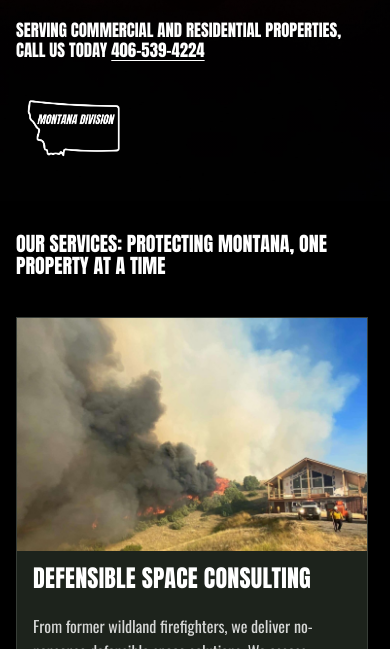
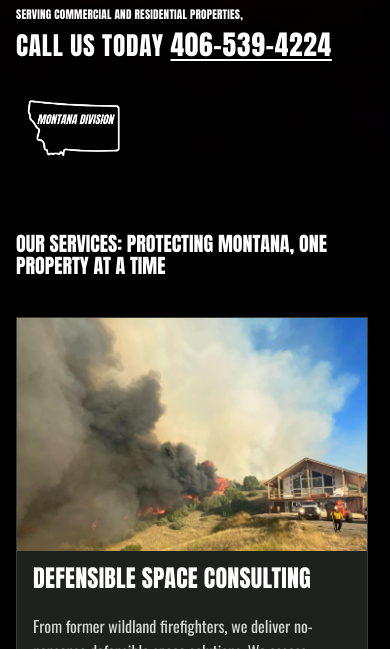
Before and after one commit to MRJOHN5ON/fire-forestryMigrated, a plain HTML site: page index.html in a window 390 px wide. Shown: the part 451-1100 px from the top of the page. Drawn offline with nearby package versions, Linux system fonts and the light colour scheme.

Commit message:
Fix mobile hero callout: stack serving line and enlarge phone CTA.
Split the home hero tagline into two lines on small screens so "Call us today" and the phone number read clearly at a larger size.

Co-authored-by: Cursor <cursoragent@cursor.com>

```diff
--- a/index.html
+++ b/index.html
@@ -210,7 +210,10 @@ j=d.createElement(s),dl=l!='dataLayer'?'&l='+l:'';j.async=true;j.src=
           <div class="hero-logo-wrap">
             <img class="hero-logo" src="assets/images/givens-1.png" alt="Givens Fire and Forestry badge">
           </div>
-          <p class="hero-callout">Serving commercial and residential properties, Call us today <a href="tel:14065394224">406-539-4224</a></p>
+          <p class="hero-callout">
+            <span class="hero-callout__serve">Serving commercial and residential properties,</span>
+            <span class="hero-callout__cta">Call us today <a href="tel:14065394224">406-539-4224</a></span>
+          </p>
           <img class="division-badge" src="assets/images/montana-division-1.png" alt="Montana Division">
         </div>
       </section>
--- a/style.css
+++ b/style.css
@@ -240,16 +240,27 @@ p {
   grid-column: 1;
   grid-row: 3;
   align-self: end;
+  display: flex;
+  flex-direction: column;
+  gap: 0.4rem;
   max-width: 52rem;
   margin: 0;
   font-family: var(--font-display);
+  line-height: 1.15;
+  text-transform: uppercase;
+}
+
+.hero-callout__serve {
   font-size: clamp(1.05rem, 1.9vw, 1.65rem);
-  line-height: 1.15;
-  text-transform: uppercase;
-}
-
-.hero-callout a {
+}
+
+.hero-callout__cta {
+  font-size: clamp(1.05rem, 1.9vw, 1.65rem);
+}
+
+.hero-callout__cta a {
   text-decoration: underline;
+  text-underline-offset: 0.12em;
 }
 
 .division-badge {
@@ -4357,6 +4368,25 @@ blockquote {
     grid-column: 1;
     grid-row: 3;
     max-width: none;
+    gap: 0.5rem;
+  }
+
+  .hero-callout__serve {
+    font-size: clamp(0.7rem, 2.8vw, 0.95rem);
+    line-height: 1.25;
+    letter-spacing: 0.02em;
+  }
+
+  .hero-callout__cta {
+    font-size: clamp(1.35rem, 6.5vw, 1.85rem);
+    line-height: 1.1;
+    letter-spacing: 0.03em;
+  }
+
+  .hero-callout__cta a {
+    display: inline-block;
+    font-size: 1.08em;
+    text-decoration-thickness: 2px;
   }
 
   .division-badge {
```
